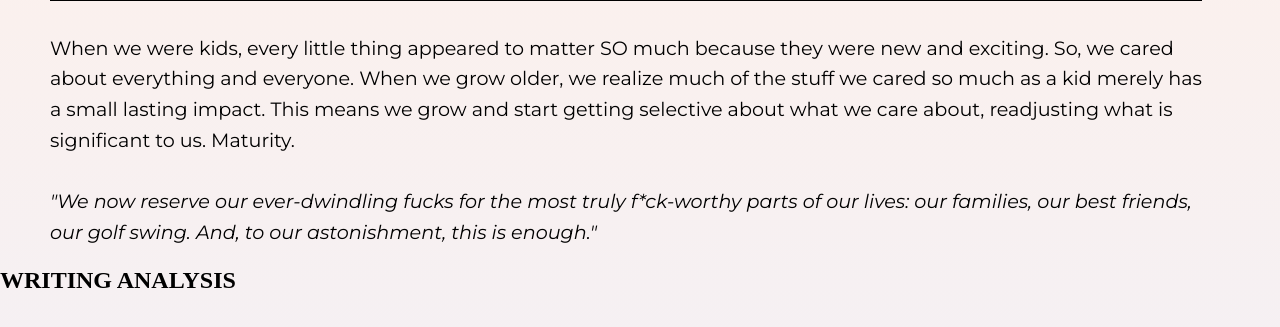
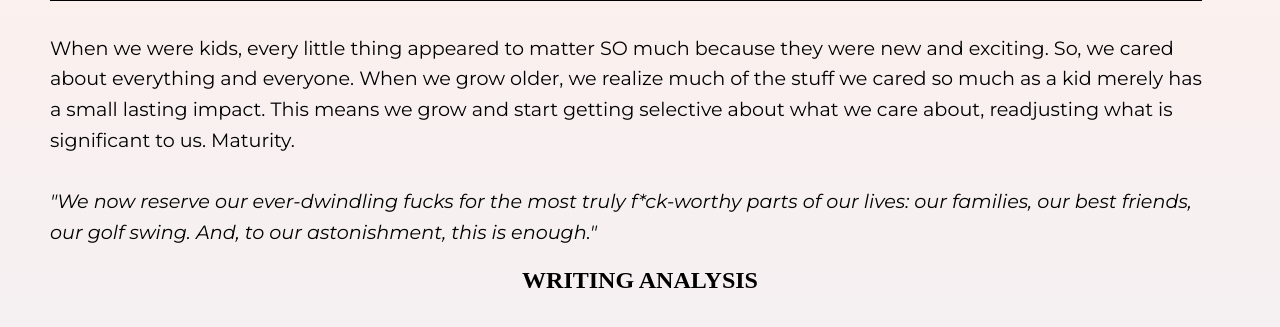
Before and after one commit to truongmleon/ENG111-Portfolio, a React (Vite) app: page / in a window 1280 px wide. Shown: the part 6091-6418 px from the top of the page. Built offline with nearby package versions, Linux system fonts and the light colour scheme; a web font is replaced by a local one.

Commit message:
link css

```diff
--- a/index.html
+++ b/index.html
@@ -8,6 +8,7 @@
     <link rel="stylesheet" href="src/styles/nav/styles.css">
     <link rel="stylesheet" href="src/styles/context/styles.css">
     <link rel="stylesheet" href="src/styles/message/styles.css">
+    <link rel="stylesheet" href="src/styles/writinganalysis/styles.css">
     <link href="https://unpkg.com/aos@2.3.1/dist/aos.css" rel="stylesheet">
     <link rel="icon" type="image/x-icon" href="src/assets/favicon_io/android-chrome-192x192.png">
     <link rel="icon" type="image/x-icon" href="src/assets/favicon_io/android-chrome-512x512.png">
--- a/src/components/WritingAnalysis.tsx
+++ b/src/components/WritingAnalysis.tsx
@@ -1,7 +1,7 @@
 const Writing = () => {
     return (
         <div>
-            <h2>WRITING ANALYSIS</h2>
+            <h2 id="writing-header">WRITING ANALYSIS</h2>
         </div>
     )
 }
--- a/src/styles/writinganalysis/styles.css
+++ b/src/styles/writinganalysis/styles.css
@@ -1 +1,3 @@
-/*# sourceMappingURL=styles.css.map */
+#writing-header {
+  text-align: center;
+}/*# sourceMappingURL=styles.css.map */
--- a/src/styles/writinganalysis/styles.scss
+++ b/src/styles/writinganalysis/styles.scss
@@ -0,0 +1,4 @@
+#writing-header {
+    text-align: center;
+
+}
```
Also changed, not shown: 1 other file (tests, documents, lock files or other folders).
